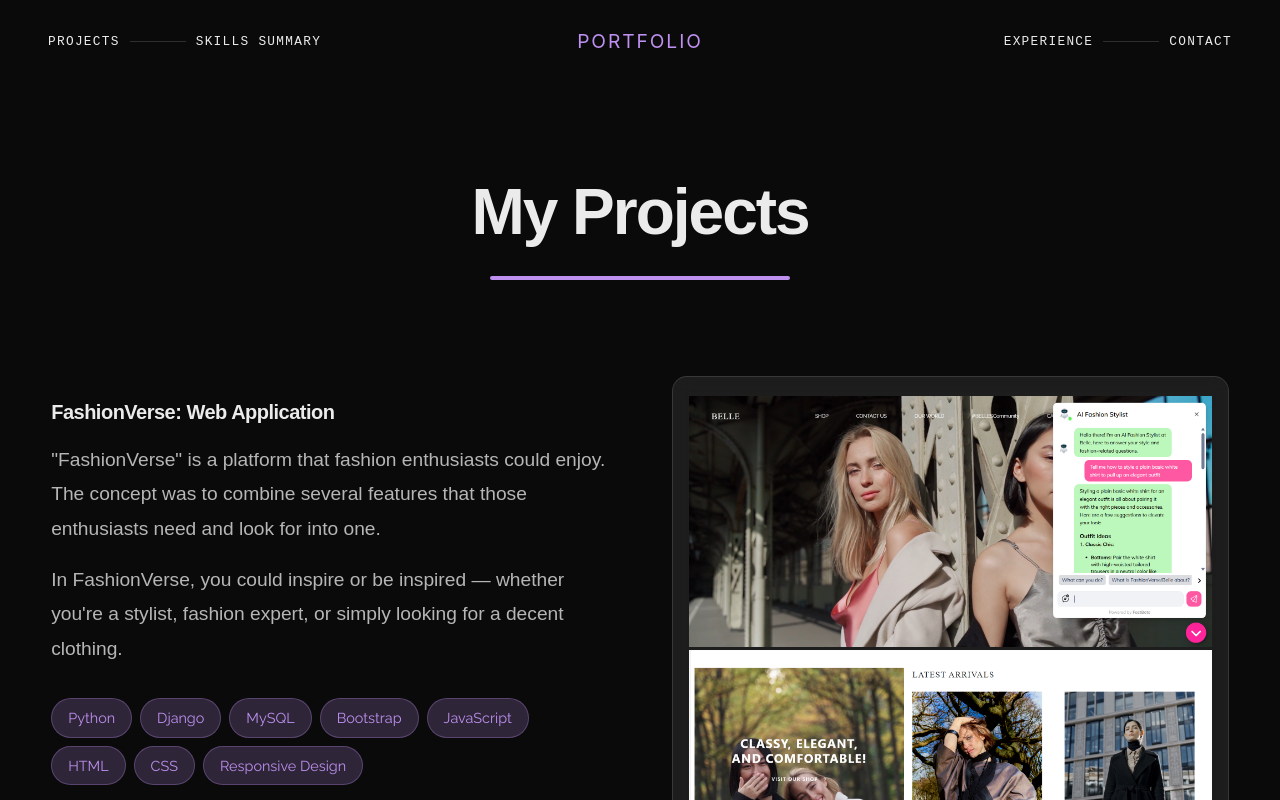
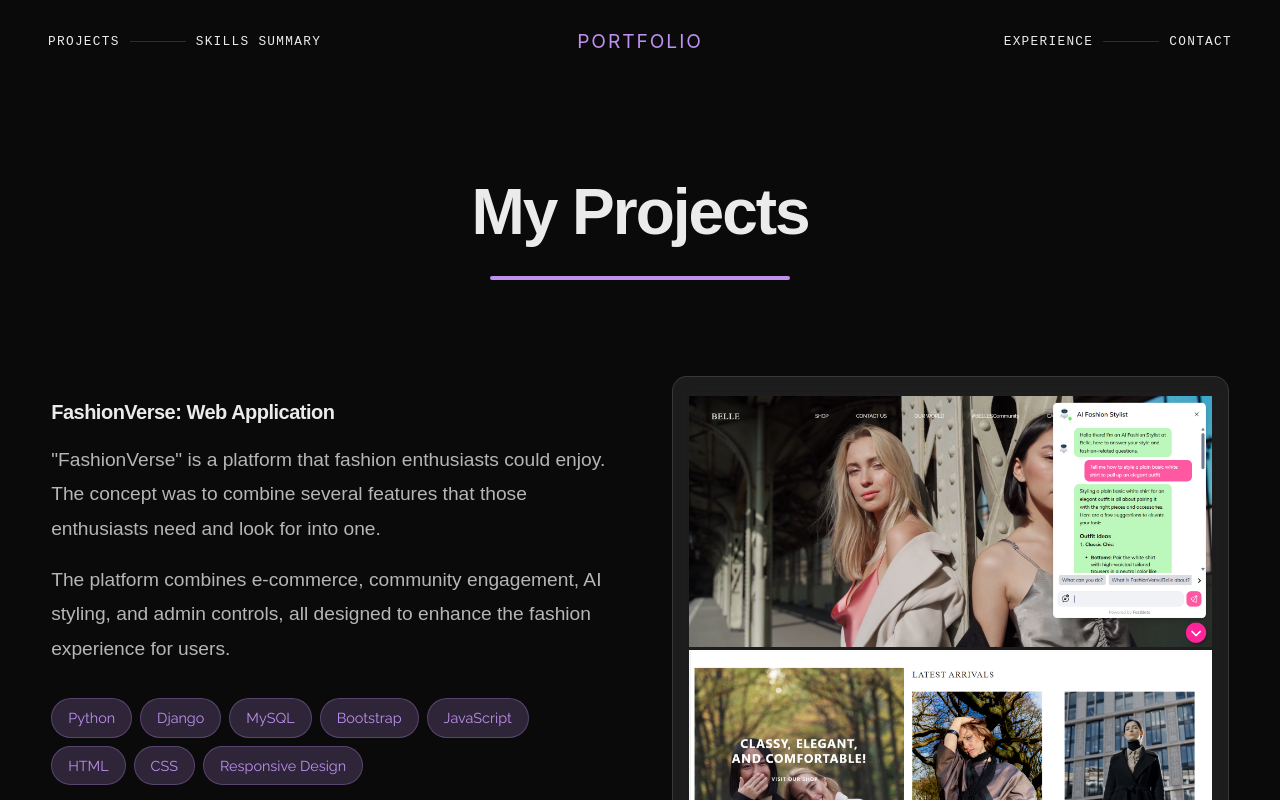
Before and after one commit to IsraaHmd/Portfolio, a React (Vite) app: page /projects in a window 1280 px wide. Shown: the top 800 px of the page. Built offline with nearby package versions, Linux system fonts and the light colour scheme.

Commit message:
Updated fashionverse description

```diff
--- a/src/components/layout/data/projects.ts
+++ b/src/components/layout/data/projects.ts
@@ -21,7 +21,7 @@ export const PROJECTS = [
     title: "FashionVerse: Web Application",
     descriptions: [
       "\"FashionVerse\" is a platform that fashion enthusiasts could enjoy. The concept was to combine several features that those enthusiasts need and look for into one.",
-      "In FashionVerse, you could inspire or be inspired — whether you're a stylist, fashion expert, or simply looking for a decent clothing.",
+      "The platform combines e-commerce, community engagement, AI styling, and admin controls, all designed to enhance the fashion experience for users.",
     ],
     techTags: ["Python", "Django", "MySQL", "Bootstrap", "JavaScript", "HTML", "CSS", "Responsive Design"],
     projectLink: "https://github.com/IsraaHmd/FashionVerse-SeniorProject",
```
